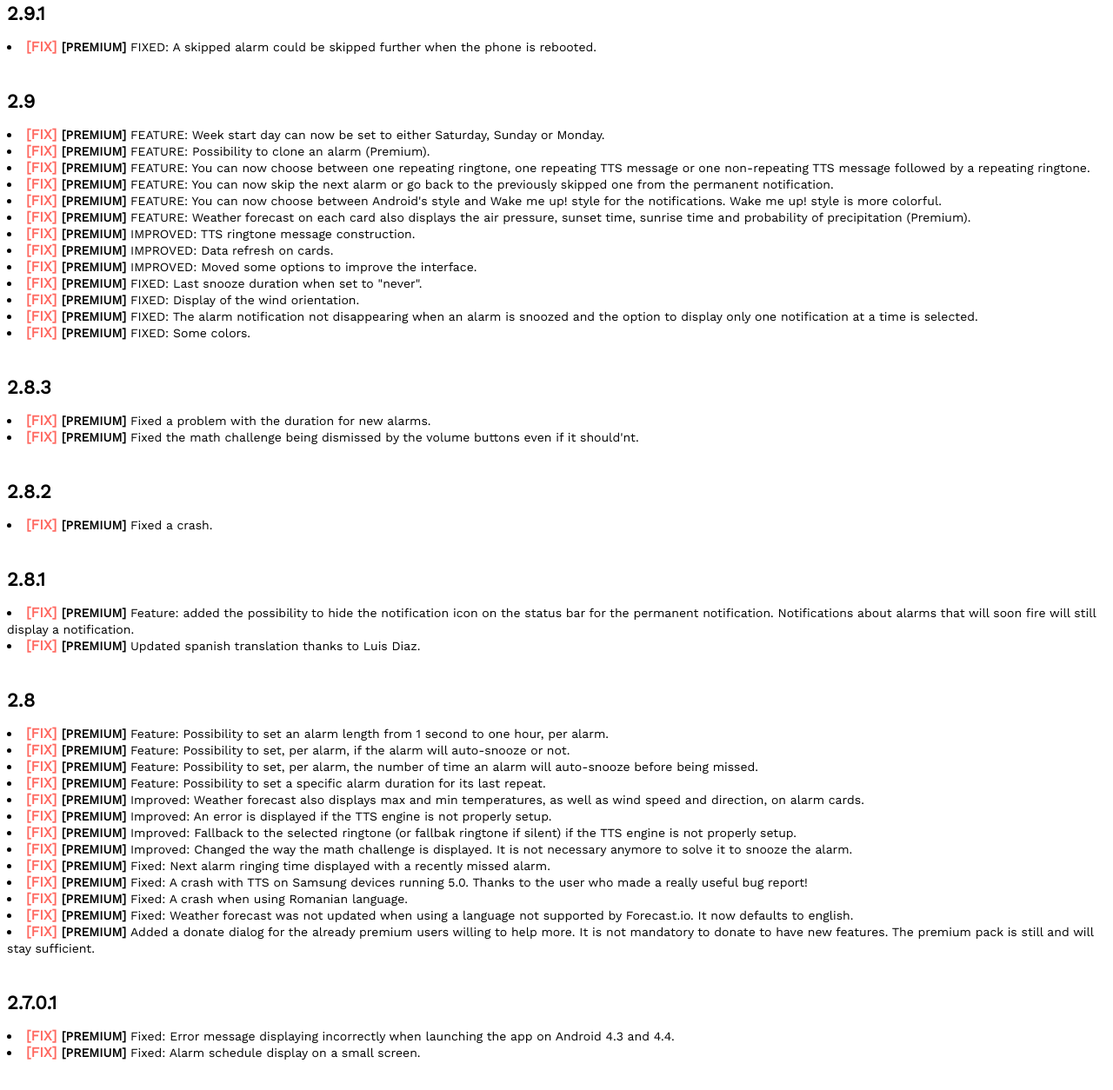
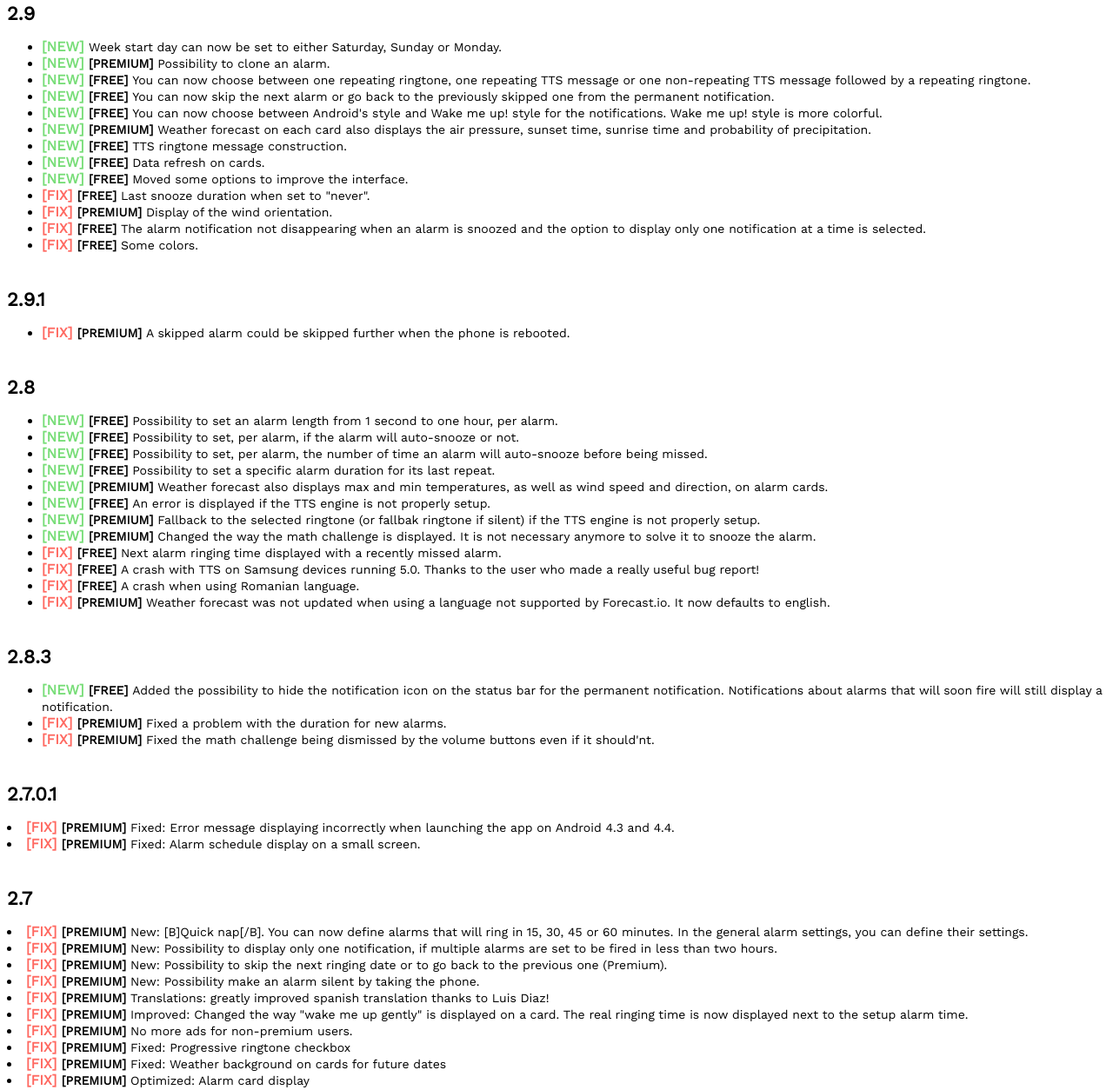
Before and after one commit to fivez/fivez.github.io, a plain HTML site: page wakemeup_changelog.html in a window 1280 px wide. Shown: the part 10173-11427 px from the top of the page at 87% size. Drawn offline with nearby package versions, Linux system fonts and the light colour scheme.

Commit message:
changelog

```diff
--- a/wakemeup_changelog.html
+++ b/wakemeup_changelog.html
@@ -493,54 +493,44 @@
         <li><fix/><span class="premium">Crash while selecting a music file as a ringtone on some devices.</span>
     </ul></p>
 
-    <p><span class="version major">2.9.1</span>
-        <li><fix/><span class="premium">FIXED: A skipped alarm could be skipped further when the phone is rebooted.</span>
+    <p><span class="version major">2.9</span><ul>
+        <li><new/><span class="standard">Week start day can now be set to either Saturday, Sunday or Monday.</span>
+        <li><new/><span class="premium">Possibility to clone an alarm.</span>
+        <li><new/><span class="free">You can now choose between one repeating ringtone, one repeating TTS message or one non-repeating TTS message followed by a repeating ringtone.</span>
+        <li><new/><span class="free">You can now skip the next alarm or go back to the previously skipped one from the permanent notification.</span>
+        <li><new/><span class="free">You can now choose between Android's style and Wake me up! style for the notifications. Wake me up! style is more colorful.</span>
+        <li><new/><span class="premium">Weather forecast on each card also displays the air pressure, sunset time, sunrise time and probability of precipitation.</span>
+        <li><new/><span class="free">TTS ringtone message construction.</span>
+        <li><new/><span class="free">Data refresh on cards.</span>
+        <li><new/><span class="free">Moved some options to improve the interface.</span>
+        <li><fix/><span class="free">Last snooze duration when set to "never".</span>
+        <li><fix/><span class="premium">Display of the wind orientation.</span>
+        <li><fix/><span class="free">The alarm notification not disappearing when an alarm is snoozed and the option to display only one notification at a time is selected.</span>
+        <li><fix/><span class="free">Some colors.</span>
     </ul></p>
 
-    <p><span class="version major">2.9</span>
-        <li><fix/><span class="premium">FEATURE: Week start day can now be set to either Saturday, Sunday or Monday.</span>
-        <li><fix/><span class="premium">FEATURE: Possibility to clone an alarm (Premium).</span>
-        <li><fix/><span class="premium">FEATURE: You can now choose between one repeating ringtone, one repeating TTS message or one non-repeating TTS message followed by a repeating ringtone.</span>
-        <li><fix/><span class="premium">FEATURE: You can now skip the next alarm or go back to the previously skipped one from the permanent notification.</span>
-        <li><fix/><span class="premium">FEATURE: You can now choose between Android's style and Wake me up! style for the notifications. Wake me up! style is more colorful.</span>
-        <li><fix/><span class="premium">FEATURE: Weather forecast on each card also displays the air pressure, sunset time, sunrise time and probability of precipitation (Premium).</span>
-        <li><fix/><span class="premium">IMPROVED: TTS ringtone message construction.</span>
-        <li><fix/><span class="premium">IMPROVED: Data refresh on cards.</span>
-        <li><fix/><span class="premium">IMPROVED: Moved some options to improve the interface.</span>
-        <li><fix/><span class="premium">FIXED: Last snooze duration when set to "never".</span>
-        <li><fix/><span class="premium">FIXED: Display of the wind orientation.</span>
-        <li><fix/><span class="premium">FIXED: The alarm notification not disappearing when an alarm is snoozed and the option to display only one notification at a time is selected.</span>
-        <li><fix/><span class="premium">FIXED: Some colors.</span>
+    <p><span class="version major">2.9.1</span><ul>
+        <li><fix/><span class="premium">A skipped alarm could be skipped further when the phone is rebooted.</span>
     </ul></p>
 
-    <p><span class="version major">2.8.3</span>
+    <p><span class="version major">2.8</span><ul>
+        <li><new/><span class="free">Possibility to set an alarm length from 1 second to one hour, per alarm.</span>
+        <li><new/><span class="free">Possibility to set, per alarm, if the alarm will auto-snooze or not.</span>
+        <li><new/><span class="free">Possibility to set, per alarm, the number of time an alarm will auto-snooze before being missed.</span>
+        <li><new/><span class="free">Possibility to set a specific alarm duration for its last repeat.</span>
+        <li><new/><span class="premium">Weather forecast also displays max and min temperatures, as well as wind speed and direction, on alarm cards.</span>
+        <li><new/><span class="free">An error is displayed if the TTS engine is not properly setup.</span>
+        <li><new/><span class="premium">Fallback to the selected ringtone (or fallbak ringtone if silent) if the TTS engine is not properly setup.</span>
+        <li><new/><span class="premium">Changed the way the math challenge is displayed. It is not necessary anymore to solve it to snooze the alarm.</span>
+        <li><fix/><span class="free">Next alarm ringing time displayed with a recently missed alarm.</span>
+        <li><fix/><span class="free">A crash with TTS on Samsung devices running 5.0. Thanks to the user who made a really useful bug report!</span>
+        <li><fix/><span class="free">A crash when using Romanian language.</span>
+        <li><fix/><span class="premium">Weather forecast was not updated when using a language not supported by Forecast.io. It now defaults to english.</span>
+    </ul></p>
+    <p><span class="version major">2.8.3</span><ul>
+        <li><new/><span class="free">Added the possibility to hide the notification icon on the status bar for the permanent notification. Notifications about alarms that will soon fire will still display a notification.</span>
         <li><fix/><span class="premium">Fixed a problem with the duration for new alarms.</span>
         <li><fix/><span class="premium">Fixed the math challenge being dismissed by the volume buttons even if it should'nt.</span>
-    </ul></p>
-
-    <p><span class="version major">2.8.2</span>
-        <li><fix/><span class="premium">Fixed a crash.</span>
-    </ul></p>
-
-    <p><span class="version major">2.8.1</span>
-        <li><fix/><span class="premium">Feature: added the possibility to hide the notification icon on the status bar for the permanent notification. Notifications about alarms that will soon fire will still display a notification.</span>
-        <li><fix/><span class="premium">Updated spanish translation thanks to Luis Diaz.</span>
-    </ul></p>
-
-    <p><span class="version major">2.8</span>
-        <li><fix/><span class="premium">Feature: Possibility to set an alarm length from 1 second to one hour, per alarm.</span>
-        <li><fix/><span class="premium">Feature: Possibility to set, per alarm, if the alarm will auto-snooze or not.</span>
-        <li><fix/><span class="premium">Feature: Possibility to set, per alarm, the number of time an alarm will auto-snooze before being missed.</span>
-        <li><fix/><span class="premium">Feature: Possibility to set a specific alarm duration for its last repeat.</span>
-        <li><fix/><span class="premium">Improved: Weather forecast also displays max and min temperatures, as well as wind speed and direction, on alarm cards.</span>
-        <li><fix/><span class="premium">Improved: An error is displayed if the TTS engine is not properly setup.</span>
-        <li><fix/><span class="premium">Improved: Fallback to the selected ringtone (or fallbak ringtone if silent) if the TTS engine is not properly setup.</span>
-        <li><fix/><span class="premium">Improved: Changed the way the math challenge is displayed. It is not necessary anymore to solve it to snooze the alarm.</span>
-        <li><fix/><span class="premium">Fixed: Next alarm ringing time displayed with a recently missed alarm.</span>
-        <li><fix/><span class="premium">Fixed: A crash with TTS on Samsung devices running 5.0. Thanks to the user who made a really useful bug report!</span>
-        <li><fix/><span class="premium">Fixed: A crash when using Romanian language.</span>
-        <li><fix/><span class="premium">Fixed: Weather forecast was not updated when using a language not supported by Forecast.io. It now defaults to english.</span>
-        <li><fix/><span class="premium">Added a donate dialog for the already premium users willing to help more. It is not mandatory to donate to have new features. The premium pack is still and will stay sufficient.</span>
     </ul></p>
 
     <p><span class="version major">2.7.0.1</span>
```
Also changed, not shown: audiobook_changelog.html (+17 -0 lines).
